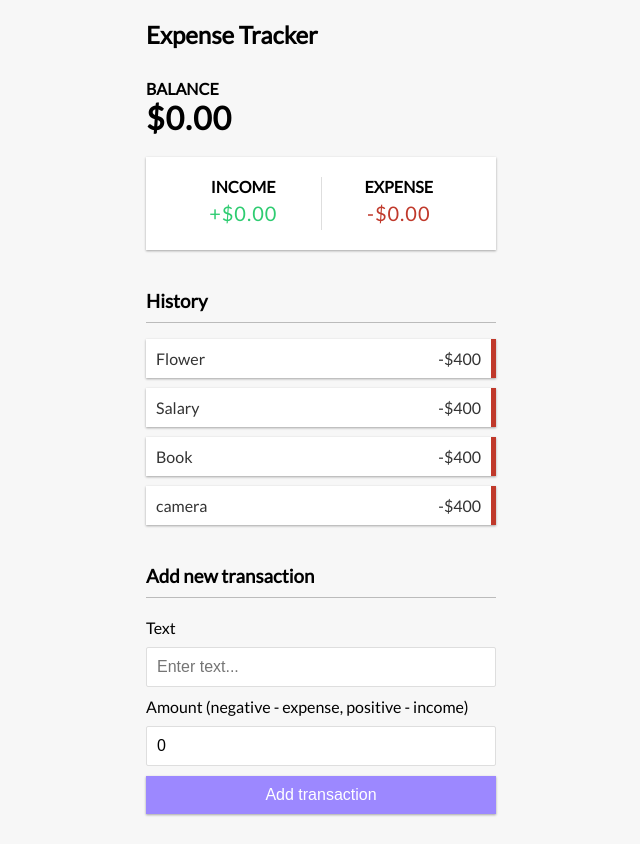
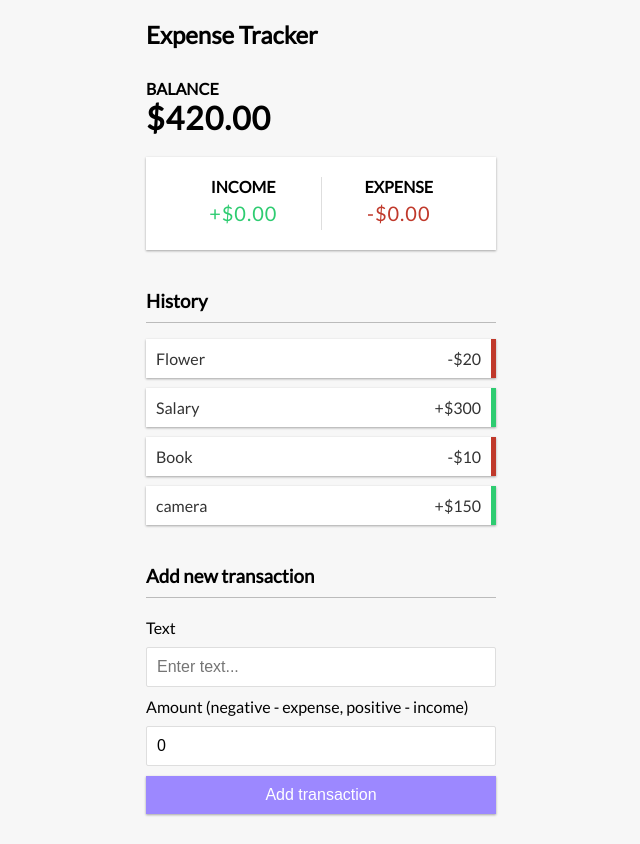
Before and after one commit to MarvinL55/Expense-App, a React (Create React App) app: page / in a window 1280 px wide. Shown: the whole page, without its empty margins (319-959 px from the left). Built offline with nearby package versions, Linux system fonts and the light colour scheme.

Commit message:
Made the numbers and buttons adjustable

```diff
--- a/src/components/Balance.js
+++ b/src/components/Balance.js
@@ -1,10 +1,18 @@
-import React from 'react'
+import React, { useContext } from 'react';
+import { GlobalContext } from '../Context/GlobalState'
 
 export const Balance = () => {
+  const { transactions } = useContext(GlobalContext);
+
+  const amounts = transactions.map(transaction => transaction.amount);
+
+  const total = amounts.reduce((acc, item) => (acc += item), 0).toFixed(2);
+
+
   return (
     <>
     <h4>Balance</h4>
-    <h1>$0.00</h1>
+    <h1>${total}</h1>
     </>
   )
 }
--- a/src/components/Transaction.js
+++ b/src/components/Transaction.js
@@ -4,8 +4,8 @@
   const sign = transaction.amount < 0 ? '-' : '+';
 
   return (
-    <li className="minus">
-      {transaction.text} <span>-$400</span><button className="delete-btn">x</button>
+    <li className={transaction.amount < 0 ? 'minus' : 'plus'}>
+      {transaction.text} <span>{sign}${Math.abs(transaction.amount)}</span><button className="delete-btn">x</button>
     </li>
   )
 }
```
